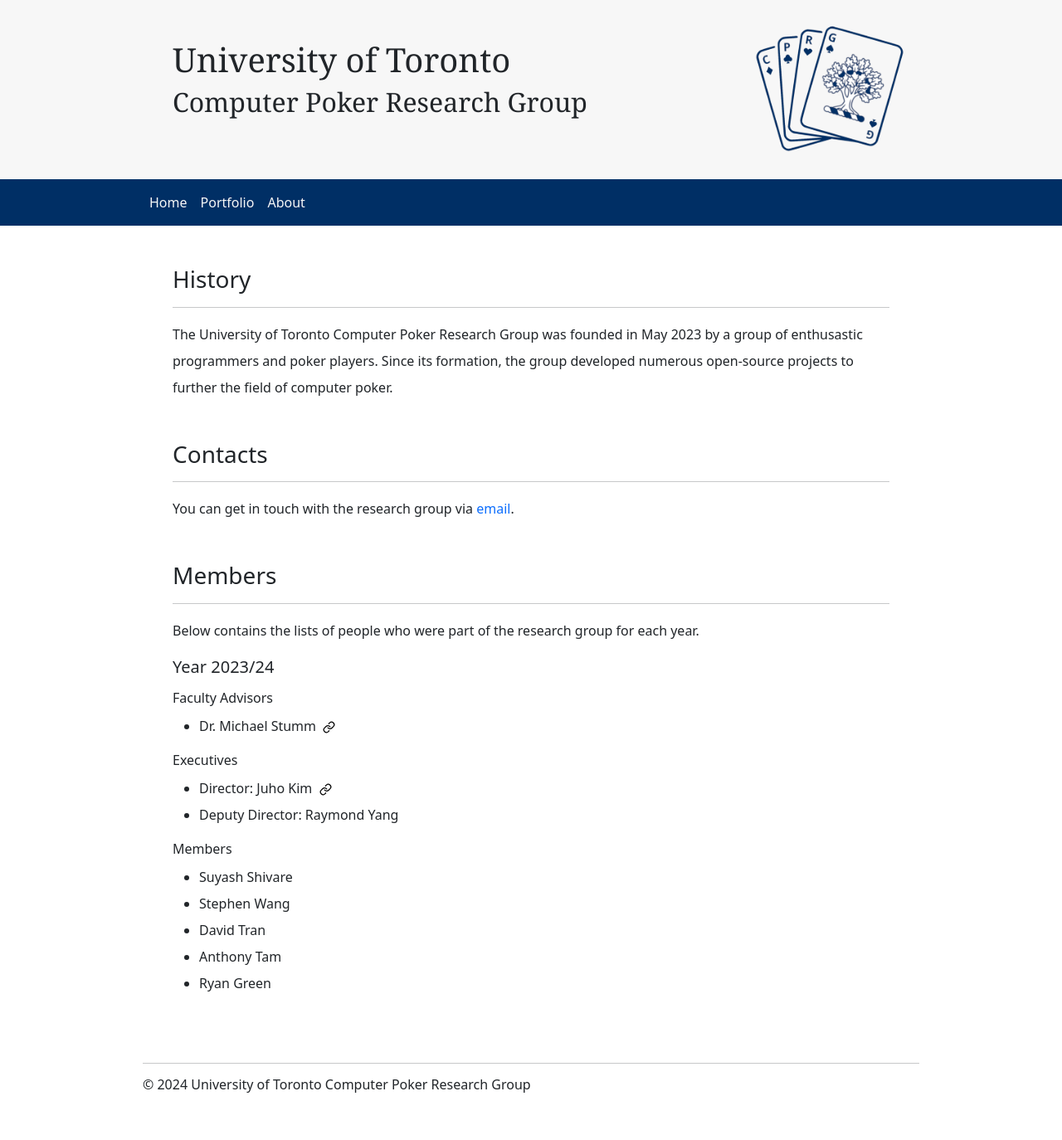
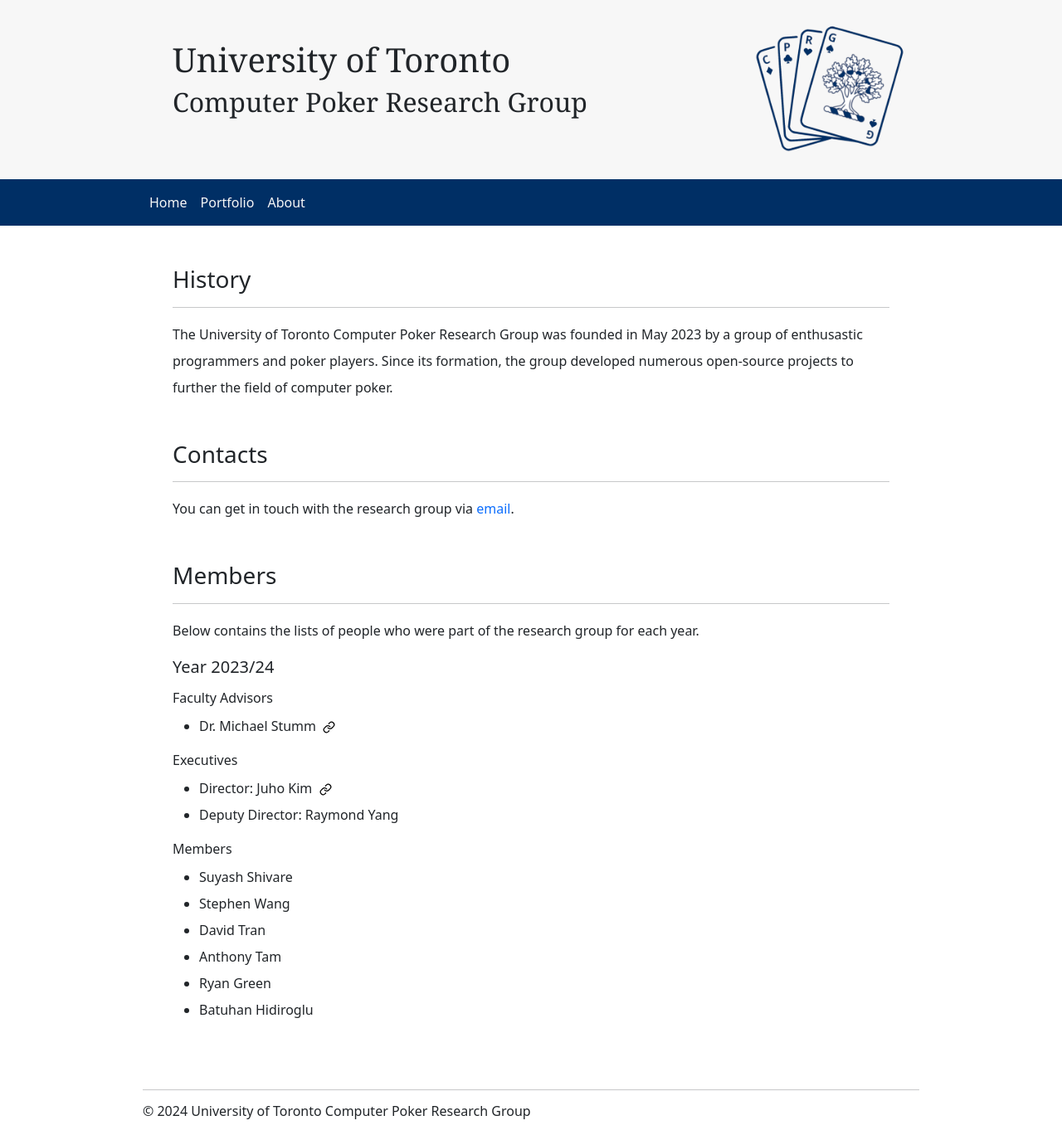
Before and after one commit to uoftcprg/uoftcprg-website, a Jekyll site: the page built from about.html, in a window 1280 px wide. Shown: the whole page at 83% size. Built offline with Jekyll 4.4.1, drawn with Linux system fonts in a browser that asks for light colours; before the commit the page ends 1342 px from its top, so only the background shows below that.

Commit message:
Update membership

```diff
--- a/about.html
+++ b/about.html
@@ -43,6 +43,7 @@ permalink: /about/
       <li>David Tran</li>
       <li>Anthony Tam</li>
       <li>Ryan Green</li>
+      <li>Batuhan Hidiroglu</li>
     </ul>
   </div>
 </div>
```
